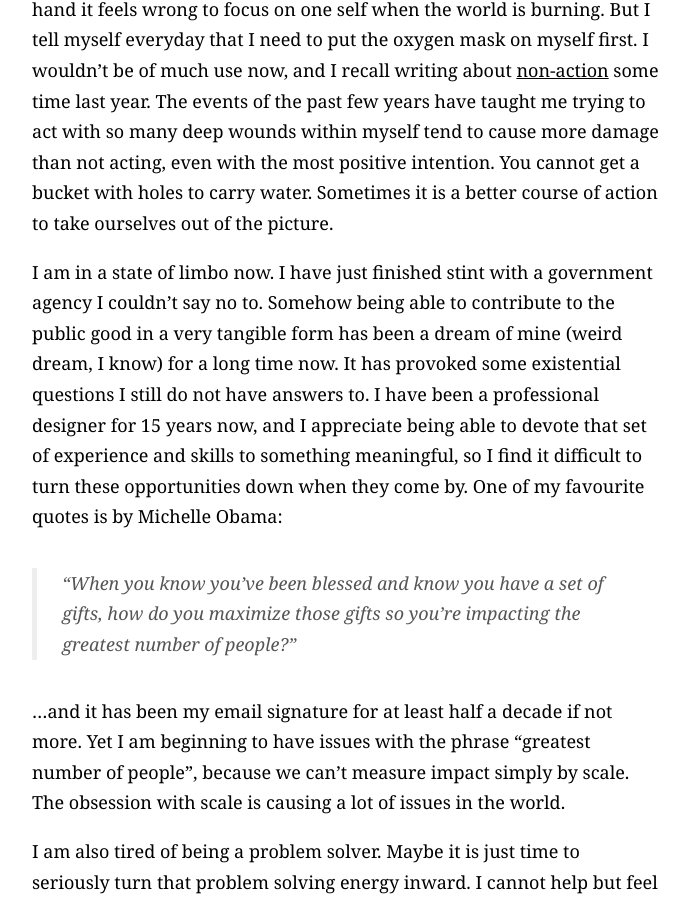
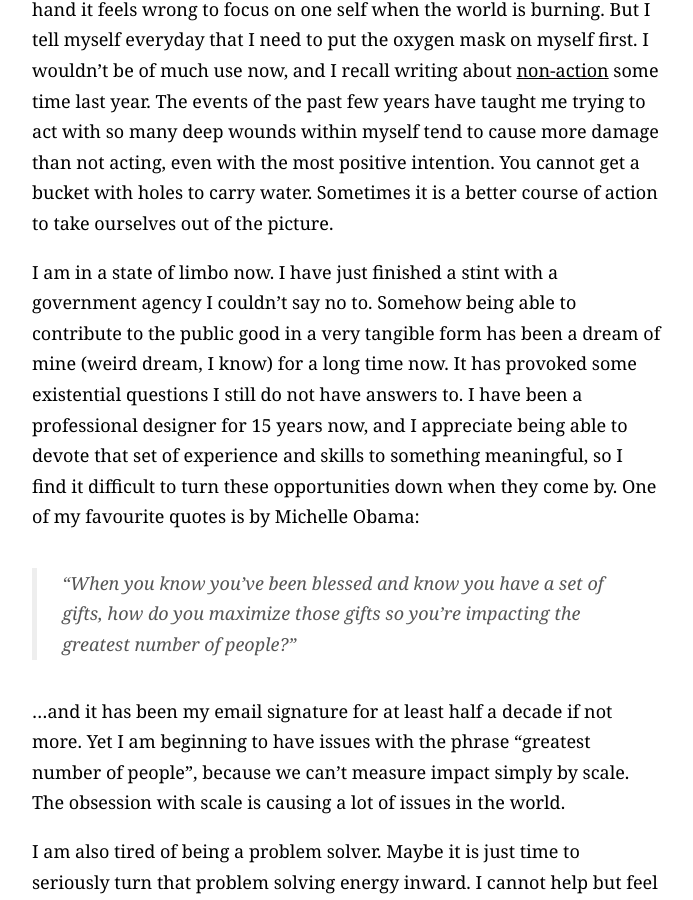
Before and after one commit to wynlim/wynlim.github.io, a Jekyll site: the page built from _posts/2017-02-05-blurry-lines.markdown, in a window 1280 px wide and 900 px high, scrolled down 1091 px. Shown: the whole window, without its empty margins (293-986 px from the left). Built offline with Jekyll 4.4.1, drawn with Linux system fonts in a browser that asks for light colours; comment, search, counter and statistics services are not loaded.

```diff
--- a/_posts/2017-02-05-blurry-lines.markdown
+++ b/_posts/2017-02-05-blurry-lines.markdown
@@ -12,7 +12,7 @@ I write privately too, over at [750words](http://750words.com). So why do I both
 
 It has been harder for me to write recently, because I am just very confused. On one hand I know with a much deeper clarity that I need to continue focusing on my self-healing/knowledge journey, on the other hand it feels wrong to focus on one self when the world is burning. But I tell myself everyday that I need to put the oxygen mask on myself first. I wouldn’t be of much use now, and I recall writing about [non-action](http://journal.winnielim.org/sitting-with-ambivalence) some time last year. The events of the past few years have taught me trying to act with so many deep wounds within myself tend to cause more damage than not acting, even with the most positive intention. You cannot get a bucket with holes to carry water. Sometimes it is a better course of action to take ourselves out of the picture.
 
-I am in a state of limbo now. I have just finished stint with a government agency I couldn’t say no to. Somehow being able to contribute to the public good in a very tangible form has been a dream of mine (weird dream, I know) for a long time now. It has provoked some existential questions I still do not have answers to. I have been a professional designer for 15 years now, and I appreciate being able to devote that set of experience and skills to something meaningful, so I find it difficult to turn these opportunities down when they come by. One of my favourite quotes is by Michelle Obama:
+I am in a state of limbo now. I have just finished a stint with a government agency I couldn’t say no to. Somehow being able to contribute to the public good in a very tangible form has been a dream of mine (weird dream, I know) for a long time now. It has provoked some existential questions I still do not have answers to. I have been a professional designer for 15 years now, and I appreciate being able to devote that set of experience and skills to something meaningful, so I find it difficult to turn these opportunities down when they come by. One of my favourite quotes is by Michelle Obama:
 
 > "When you know you’ve been blessed and know you have a set of gifts, how do you maximize those gifts so you’re impacting the greatest number of people?"
 
```
